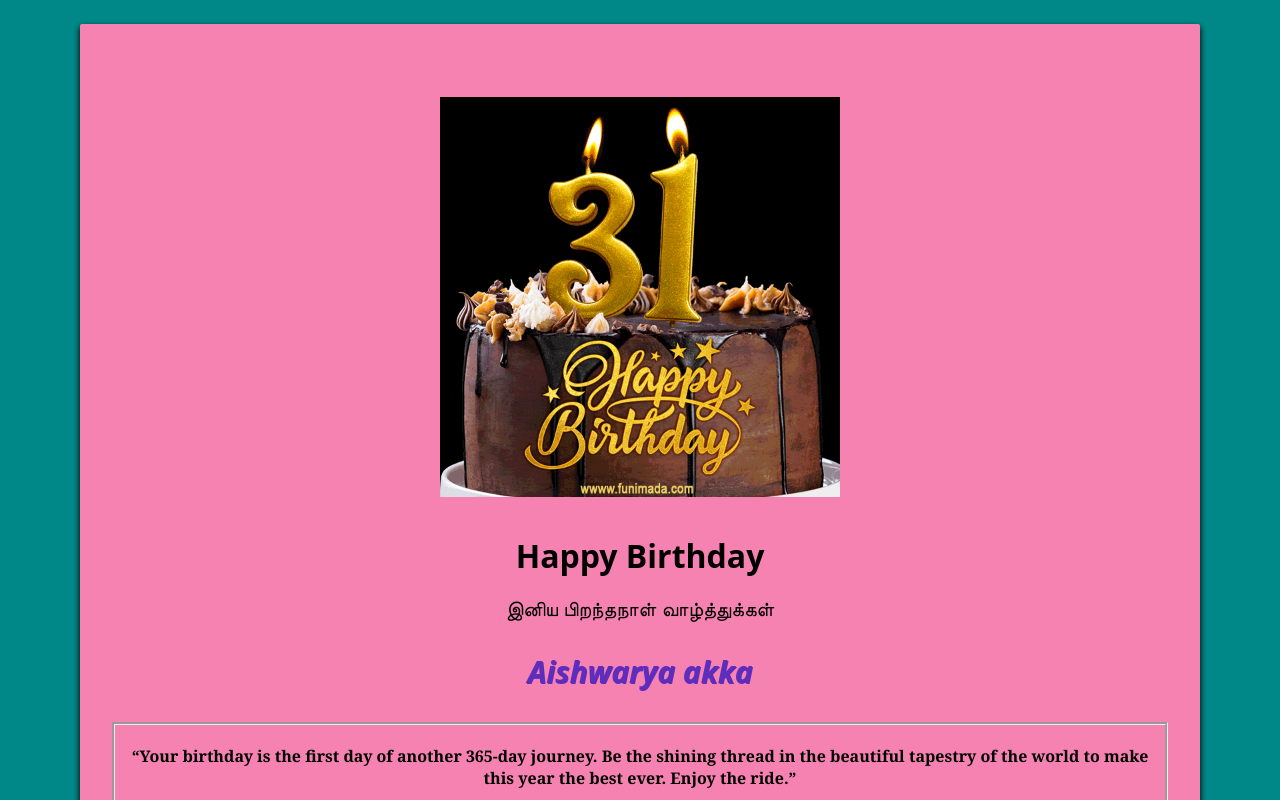
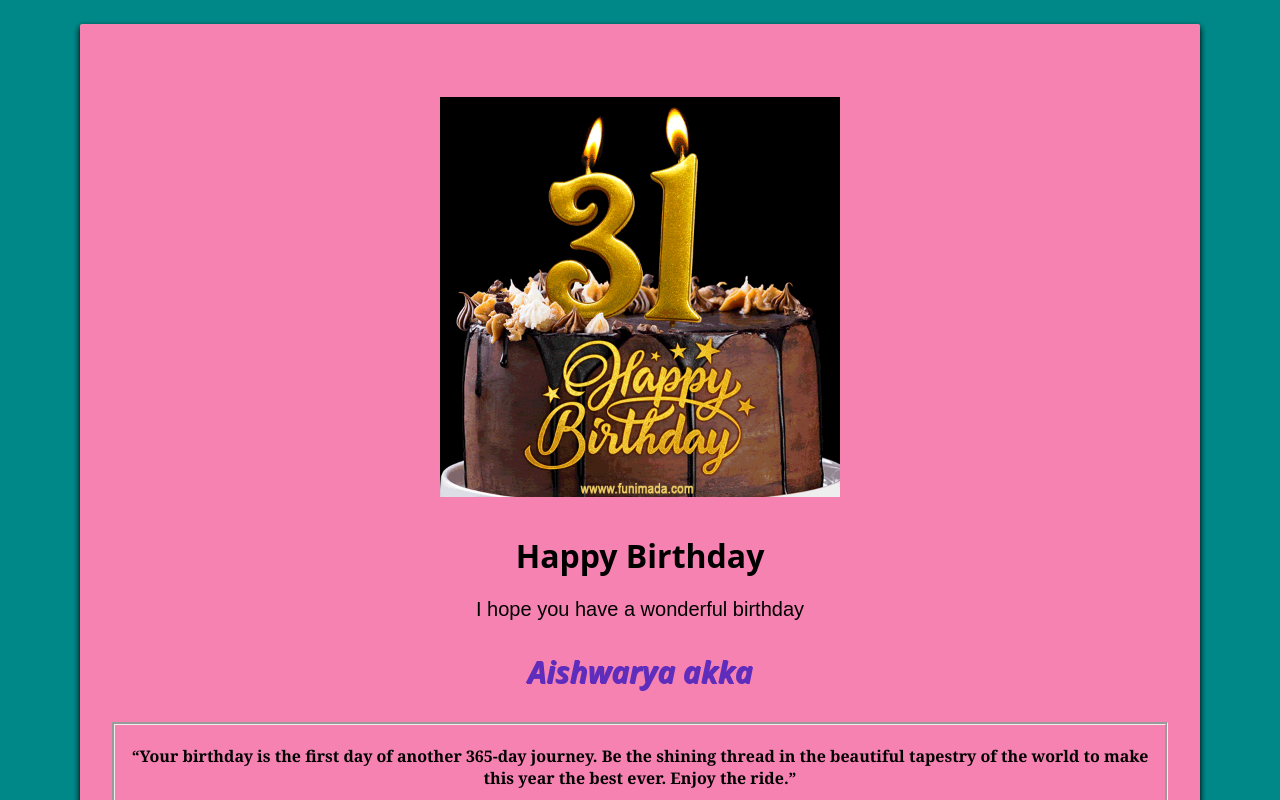
Before and after one commit to vigneshamu94/web.com, a plain HTML site: page index.html in a window 1280 px wide. Shown: the top 800 px of the page. Drawn offline with Linux system fonts and the light colour scheme.

Commit message:
Add files via upload

```diff
--- a/index.html
+++ b/index.html
@@ -14,7 +14,7 @@
       <img src="./birthday 31.gif" alt="31st_birthday" class="birthday">
       <div class="text">
         <h1>Happy Birthday</h1>
-        <p class="intro">இனிய  பிறந்தநாள்  வாழ்த்துக்கள்</p>
+        <p class="intro">I hope you have a wonderful birthday</p>
         <p class="muted"><i><em>Aishwarya akka</em></i></p>
         <p class="para"> “Your birthday is the first day of another 365-day journey.
           Be the shining thread in the beautiful tapestry of the world to make this year the best ever.
```
